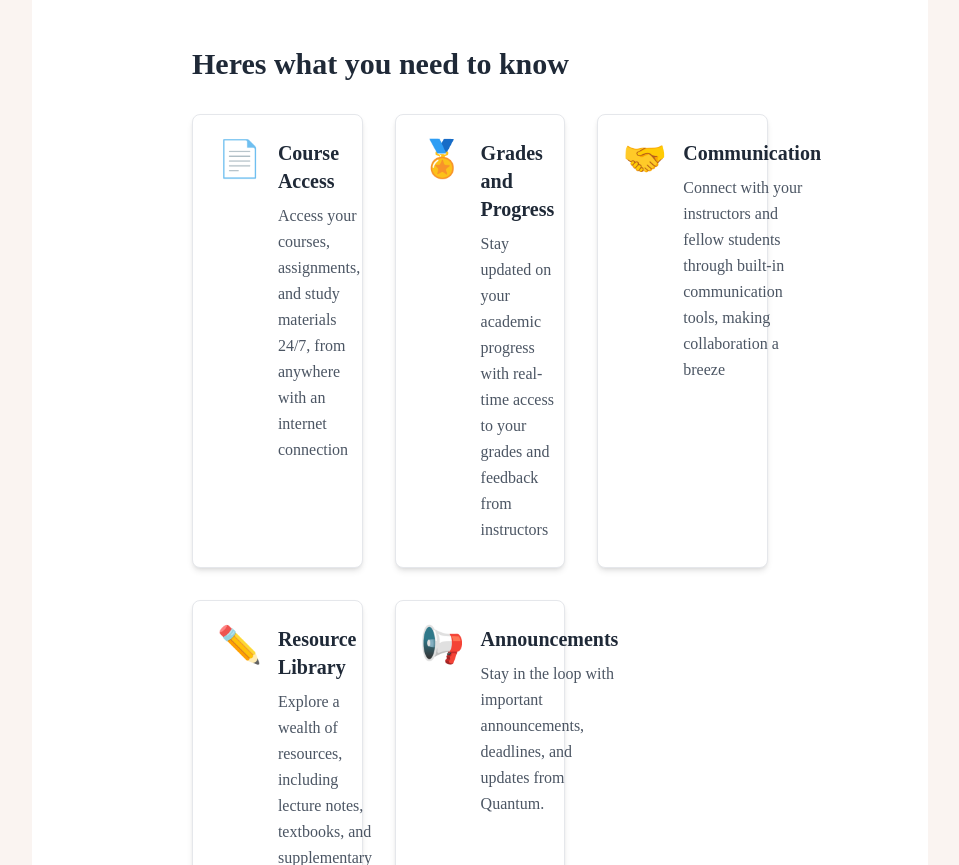
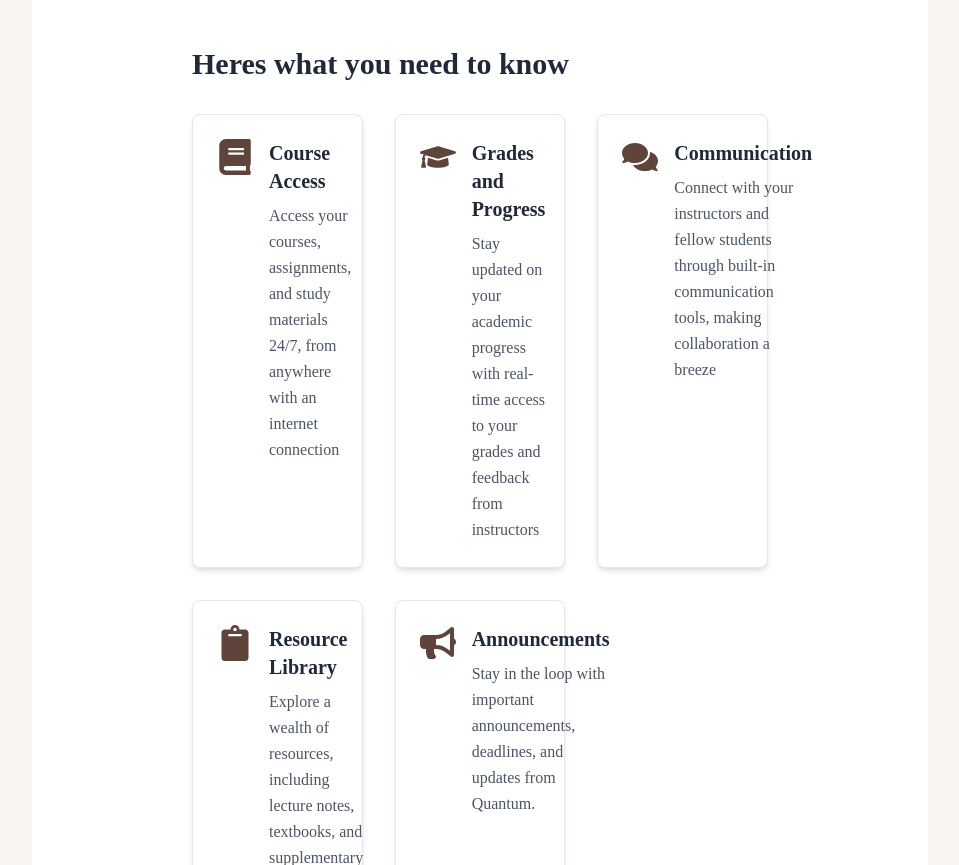
Before and after one commit to shejanNizam/quantum-education, a Next.js app: page /current-students/student-portal in a window 1280 px wide. Shown: the part 460-1325 px from the top of the page, without its empty margins (160-1119 px from the left). Built offline with nearby package versions, Linux system fonts and the light colour scheme.

Commit message:
current students page completed

```diff
--- a/src/app/current-students/student-portal/page.js
+++ b/src/app/current-students/student-portal/page.js
@@ -1,35 +1,43 @@
 import { FaEnvelope } from "react-icons/fa";
+
+import {
+  FaBook,
+  FaBullhorn,
+  FaClipboard,
+  FaComments,
+  FaGraduationCap,
+} from "react-icons/fa";
 
 const infoCards = [
   {
     title: "Course Access",
     description:
       "Access your courses, assignments, and study materials 24/7, from anywhere with an internet connection",
-    icon: "📄", // Replace with a React Icon if needed
+    icon: <FaBook />,
   },
   {
     title: "Grades and Progress",
     description:
       "Stay updated on your academic progress with real-time access to your grades and feedback from instructors",
-    icon: "🏅", // Replace with a React Icon if needed
+    icon: <FaGraduationCap />,
   },
   {
     title: "Communication",
     description:
       "Connect with your instructors and fellow students through built-in communication tools, making collaboration a breeze",
-    icon: "🤝", // Replace with a React Icon if needed
+    icon: <FaComments />,
   },
   {
     title: "Resource Library",
     description:
       "Explore a wealth of resources, including lecture notes, textbooks, and supplementary materials to support your learning",
-    icon: "✏️", // Replace with a React Icon if needed
+    icon: <FaClipboard />,
   },
   {
     title: "Announcements",
     description:
       "Stay in the loop with important announcements, deadlines, and updates from Quantum.",
-    icon: "📢", // Replace with a React Icon if needed
+    icon: <FaBullhorn />,
   },
 ];
 
@@ -71,7 +79,7 @@ export default function StudentPortalPage() {
                 className="p-6 bg-white shadow-md rounded-lg border border-gray-200 flex items-start gap-4"
               >
                 {/* Icon */}
-                <div className="text-4xl text-purple-800">{card.icon}</div>
+                <div className="text-4xl text-primary">{card.icon}</div>
 
                 {/* Content */}
                 <div>
```
